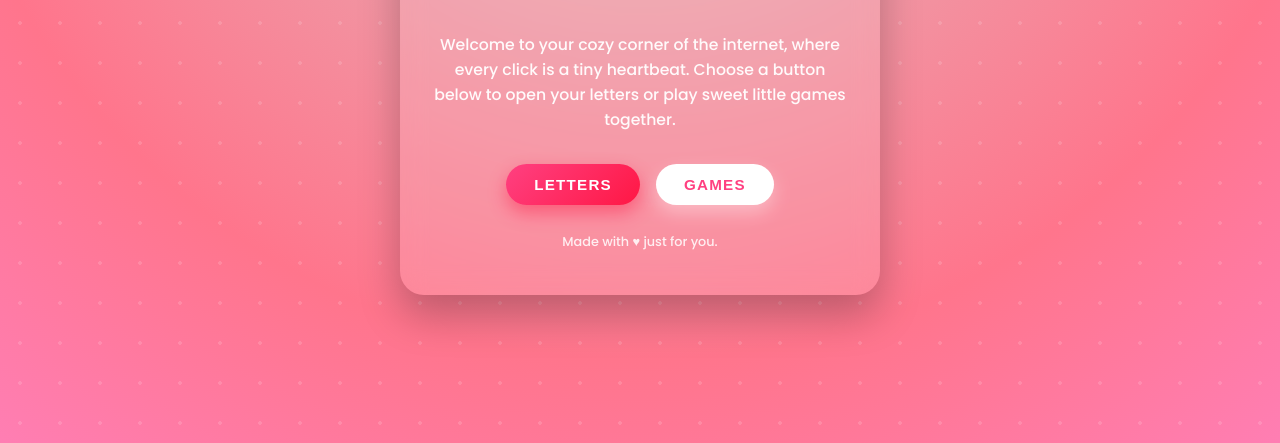
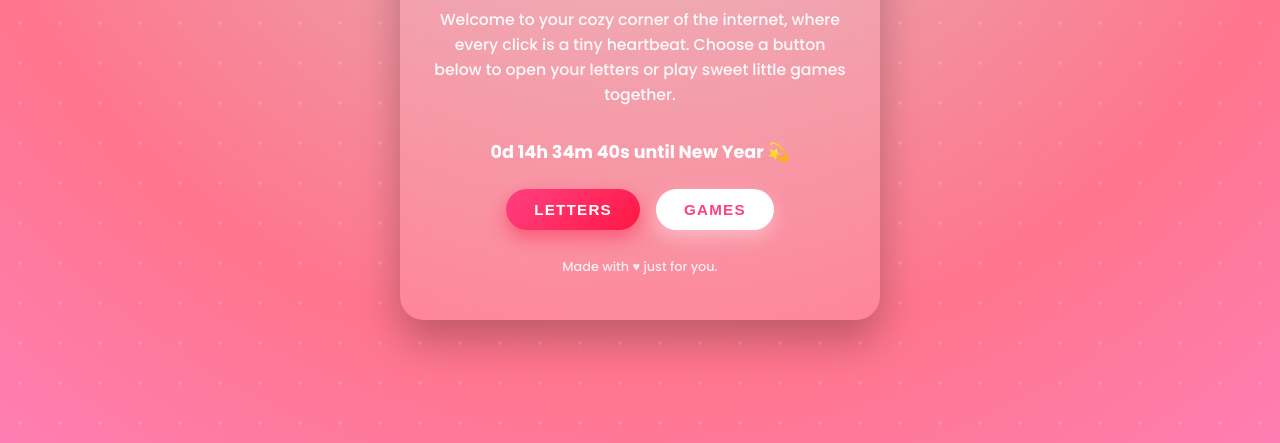
Before and after one commit to vidhi0212-cloud/love-bites-, a plain HTML site: page index.html in a window 1280 px wide. Shown: the part 357-800 px from the top of the page. Drawn offline with Linux system fonts and the light colour scheme.

Commit message:
Update index.html

```diff
--- a/index.html
+++ b/index.html
@@ -35,6 +35,7 @@
     }
 
     .card {
+
       position: relative;
       z-index: 1;
       max-width: 480px;
@@ -182,6 +183,10 @@
       Welcome to your cozy corner of the internet, where every click is a tiny heartbeat.
       Choose a button below to open your letters or play sweet little games together.
     </p>
+<p id="countdown" style="font-size:1.1rem; font-weight:600; margin-bottom:1.5rem;">
+  Countdown loading…
+</p>
+
 
     <div class="buttons">
       <!-- Link these buttons to your own pages later -->
@@ -195,13 +200,45 @@
   </div>
 
   <script>
-    function openLetters() {
-	 window.location.href = "letters.html";
+
+  function openLetters() {
+    window.location.href = "letters.html";
   }
 
-    function openGames() {
-           window.location.href = "games.html";
+  function openGames() {
+    window.location.href = "games.html";
+  }
+
+  // 🎆 Countdown to 12:00 AM, 1 Jan 2026
+  const targetDate = new Date("January 1, 2026 00:00:00").getTime();
+  const countdownEl = document.getElementById("countdown");
+
+  const timer = setInterval(() => {
+    const now = new Date().getTime();
+    const distance = targetDate - now;
+
+    if (distance <= 0) {
+      clearInterval(timer);
+      countdownEl.innerHTML = "✨ It’s time ✨";
+
+      // Popup message
+      alert("🎉 HAPPY NEW YEAR LOVE ❤️");
+
+      return;
     }
+
+    const days = Math.floor(distance / (1000 * 60 * 60 * 24));
+    const hours = Math.floor(
+      (distance % (1000 * 60 * 60 * 24)) / (1000 * 60 * 60)
+    );
+    const minutes = Math.floor(
+      (distance % (1000 * 60 * 60)) / (1000 * 60)
+    );
+    const seconds = Math.floor((distance % (1000 * 60)) / 1000);
+
+    countdownEl.innerHTML =
+      `${days}d ${hours}h ${minutes}m ${seconds}s until New Year 💫`;
+  }, 1000);
   </script>
 </body>
 </html>
```
